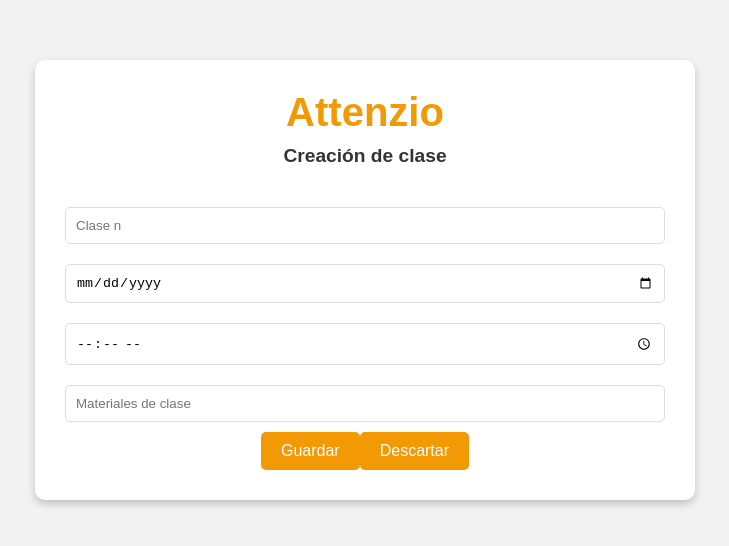
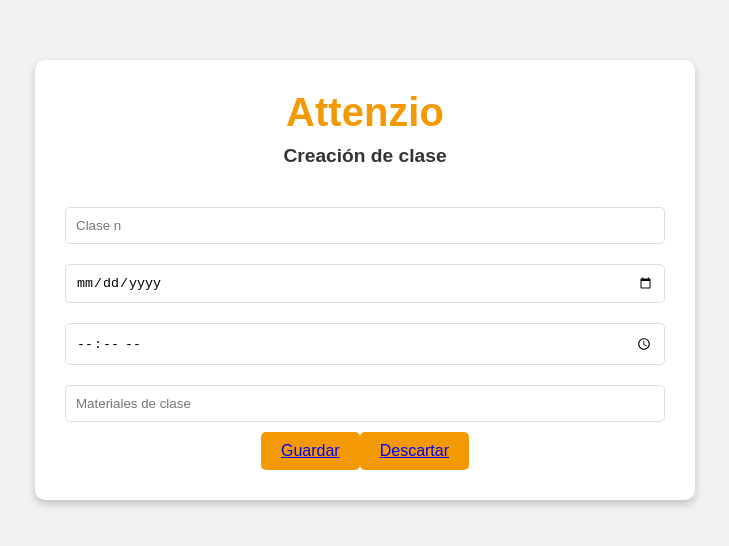
Before and after one commit to juanpab05/ProyectoBD, a React (Create React App) app in the folder frontend/: page /creacionclase in a window 1280 px wide. Shown: the part 120-666 px from the top of the page, without its empty margins (275-1004 px from the left). Built offline with nearby package versions, Linux system fonts and the light colour scheme.

Commit message:
mas links

```diff
--- a/frontend/src/components/SideBar/SideBar.js
+++ b/frontend/src/components/SideBar/SideBar.js
@@ -24,7 +24,7 @@
           <ul>
             <li><Link to='/historial'>Inicio</Link></li>
             <li><Link to='/creacionclase'>  Crear clase </Link></li>
-            <li><Link to='reportes'> Reportes de las clases </Link></li>
+            <li><Link to='/reportes'> Reportes de las clases </Link></li>
             <li><Link to='/crearpreguntas'>Crear preguntas/subir material a clases</Link></li>
           </ul>
         </nav>
--- a/frontend/src/pages/CreacionClases/index.js
+++ b/frontend/src/pages/CreacionClases/index.js
@@ -1,4 +1,5 @@
 import React from 'react';
+import { Link } from "react-router-dom";
 import './CreacionClase.css'; // Importa el archivo CSS
 
 const CreacionClase = () => {
@@ -12,8 +13,8 @@
           <input type="date" placeholder="Fecha" required />
           <input type="time" placeholder="Hora" required />
           <input type="text" placeholder="Materiales de clase" required />
-          <button type="submit" className="create-class-btn">Guardar</button>
-          <button type="button" className="create-class-btn">Descartar</button>
+          <button type="submit" className="create-class-btn"> <Link to='/historial'> Guardar</Link></button>
+          <button type="button" className="create-class-btn"> <Link to='/historial'> Descartar </Link> </button>
         </form>
       </div>
     </div>
--- a/frontend/src/pages/Home/Login/Login.js
+++ b/frontend/src/pages/Home/Login/Login.js
@@ -1,4 +1,5 @@
 import React from 'react';
+import { Link } from 'react-router-dom';
 import './Login.css'; // Importa el archivo CSS para los estilos
 
 const Login = () => {
@@ -13,7 +14,7 @@
           <label htmlFor="password">Contraseña:</label>
           <input type="password" id="password" placeholder="Ingresa tu contraseña" required />
 
-          <button type="submit" className="login-button">Iniciar sesión</button>
+          <button type="submit" className="login-button"><Link to='/historial'> Iniciar sesión</Link></button>
 
           <div className="login-links">
             <a href="#forgot-password">¿Olvidaste tu contraseña?</a>
--- a/frontend/src/pages/Home/Registro/Registro,.js
+++ b/frontend/src/pages/Home/Registro/Registro,.js
@@ -1,4 +1,5 @@
 import React from "react";
+import { Link } from 'react-router-dom';
 import "./Registro.css";
 
 function Registro() {
@@ -47,7 +48,7 @@
               <input type="password" id="confirmarContraseña" placeholder="Confirme su contraseña" />
             </div>
           </div>
-          <button type="submit" className="register-button">Registrarse</button>
+          <button type="submit" className="register-button"> <Link to='/'> Registrarse </Link></button>
         </form>
       </div>
     </div>
--- a/frontend/src/pages/Home/TipoUsuario/UserType.js
+++ b/frontend/src/pages/Home/TipoUsuario/UserType.js
@@ -1,4 +1,5 @@
 import React from 'react';
+import { Link } from 'react-router-dom';
 import './UserType.css'; // Importa el archivo CSS
 
 const UserType = () => {
@@ -10,8 +11,8 @@
           Bienvenido a Attenzio, ¿Cuál de los siguientes roles te identifica?
         </h2>
         <div className="user-type-buttons">
-          <button className="user-type-button profesor">Profesorado</button>
-          <button className="user-type-button estudiante">Estudiante</button>
+          <button className="user-type-button profesor"> <Link to='/registro'> Profesorado </Link></button>
+          <button className="user-type-button estudiante"> <Link> Estudiante </Link></button>
         </div>
       </div>
     </div>
--- a/frontend/src/pages/Home/index.js
+++ b/frontend/src/pages/Home/index.js
@@ -13,7 +13,7 @@
         </div>
         <div className="buttons">
           <button className="button login"><Link to='/login'> Iniciar sesión</Link></button>
-          <button className="button register"><Link to='/registro'> Registrarse </Link></button>
+          <button className="button register"><Link to='/tipousuario'> Registrarse </Link></button>
         </div>
       </header>
       <section className="main-content">
```
